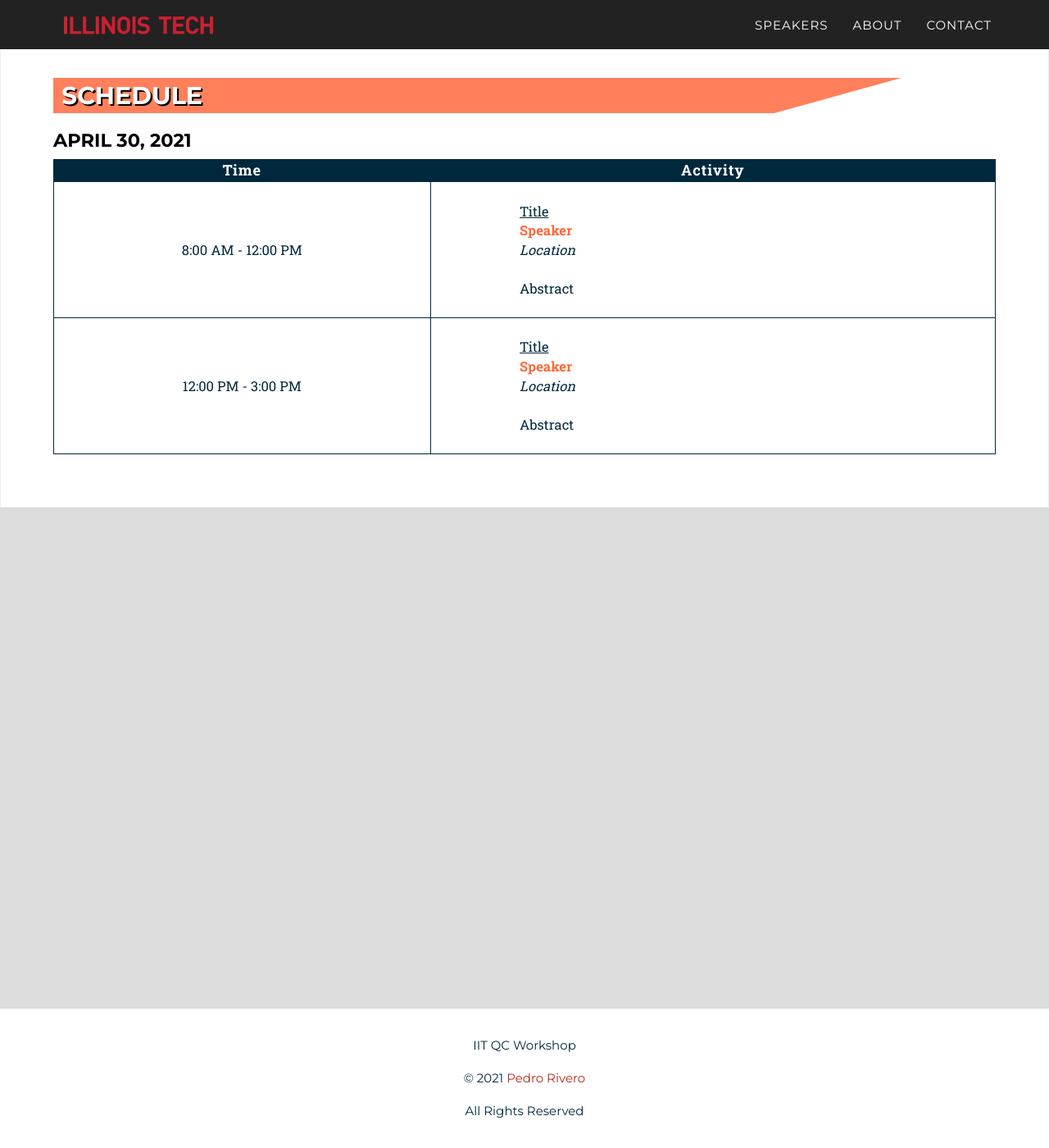
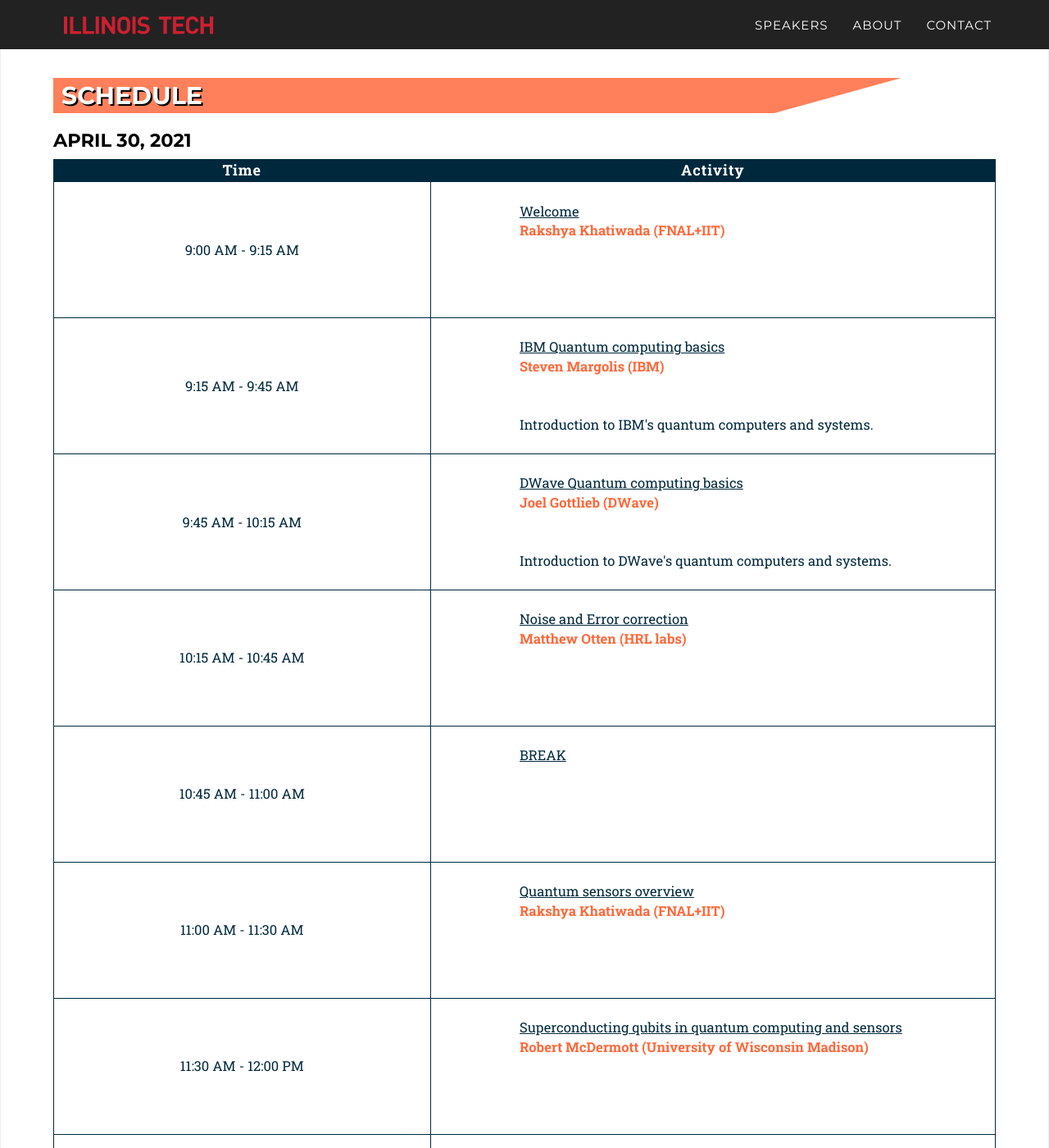
Before and after one commit to pedrorrivero/iit-qc-workshop, a Jekyll site: the page built from _pages/schedule.html, in a window 1280 px wide and 1400 px high. Shown: the whole window at 82% size. Built offline with Jekyll 4.4.1, drawn with Linux system fonts in a browser that asks for light colours; some web fonts are replaced; some of the changed text lies outside the part shown.

Commit message:
Added schedule

```diff
--- a/_data/schedule.yml
+++ b/_data/schedule.yml
@@ -1,16 +1,77 @@
 -
   date: April 30, 2021
   activities:
-    - time: 8:00 AM - 12:00 PM
-      title: Title
-      speaker: Speaker
-      location: Location
-      abstract: Abstract
-    - time: 12:00 PM - 3:00 PM
-      title: Title
-      speaker: Speaker
-      location: Location
-      abstract: Abstract
+    - time: 9:00 AM - 9:15 AM
+      title: Welcome
+      speaker: Rakshya Khatiwada (FNAL+IIT)
+      location:
+      abstract:
+
+    - time: 9:15 AM - 9:45 AM
+      title: IBM Quantum computing basics
+      speaker: Steven Margolis (IBM)
+      location:
+      abstract: Introduction to IBM's quantum computers and systems.
+    - time: 9:45 AM - 10:15 AM
+      title: DWave Quantum computing basics
+      speaker: Joel Gottlieb (DWave)
+      location:
+      abstract: Introduction to DWave's quantum computers and systems.
+    - time: 10:15 AM - 10:45 AM
+      title: Noise and Error correction
+      speaker: Matthew Otten (HRL labs)
+      location:
+      abstract:
+
+    - time: 10:45 AM - 11:00 AM
+      title: BREAK
+      speaker:
+      location:
+      abstract:
+
+    - time: 11:00 AM - 11:30 AM
+      title: Quantum sensors overview
+      speaker: Rakshya Khatiwada (FNAL+IIT)
+      location:
+      abstract:
+    - time: 11:30 AM - 12:00 PM
+      title: Superconducting qubits in quantum computing and sensors
+      speaker: Robert McDermott (University of Wisconsin Madison)
+      location:
+      abstract:
+    - time: 12:00 PM - 12:30 PM
+      title: Graphene devices and qubits for quantum sensing
+      speaker: KC Fong (Raytheon BBN)
+      location:
+      abstract:
+
+    - time: 12:30 PM - 1:30 PM
+      title: LUNCH BREAK
+      speaker:
+      location:
+      abstract:
+
+    - time: 1:30 PM - 3:00 PM
+      title: IBM tutorial
+      speaker:
+      location:
+      abstract:
+    - time: 3:00 PM - 3:15 PM
+      title: BREAK
+      speaker:
+      location:
+      abstract:
+    - time: 3:15 PM - 4:45 PM
+      title: DWave tutorial
+      speaker:
+      location:
+      abstract:
+
+    - time: 4:45 PM - 5:00 PM
+      title: Closing remarks
+      speaker: Rakshya Khatiwada (FNAL+IIT)
+      location:
+      abstract:
 
 # -
 #   date: March 4, 1801
```
